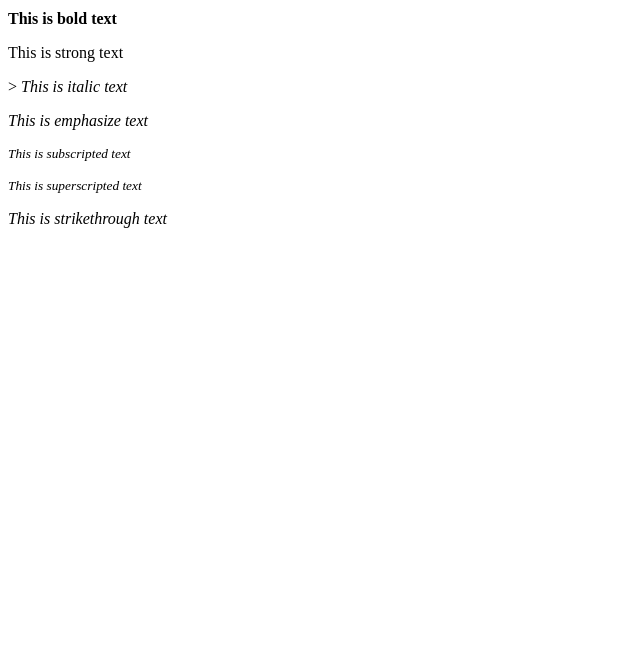
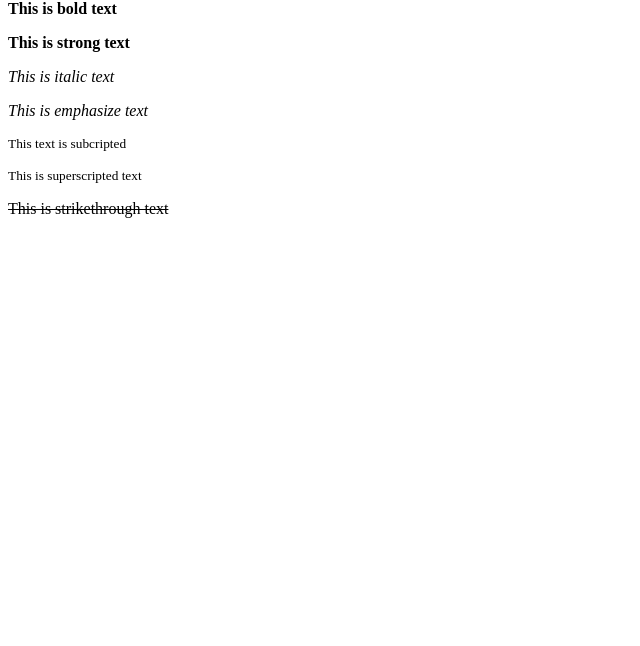
Before and after one commit to ivmaksimov/CodeFactoryHtmlDay1, a plain HTML site: page Azeb/index2.html in a window 1280 px wide. Shown: the part 154-800 px from the top of the page, without its empty margins (0-640 px from the left). Drawn offline with Linux system fonts and the light colour scheme.

Commit message:
exercise 2

```diff
--- a/Azeb/index2.html
+++ b/Azeb/index2.html
@@ -4,21 +4,20 @@
 
 <meata charset=utf-8>
 
-<titel> HTML text formatting elements </title>
+<titel> <h1> HTML text formatting elements </h1></title>
 
-<head><H1>traying to fix the mistakes</H1></head>
-
+<head><h2>Traying to fix the mistakes</H2></head>
 <body>
-<h1>HTML text formatting elements</h1>
-<p “ Here we can see the HTML elements for text formating with or without special meaning <//p>
-<p> <b> This is bold text </b> <p>
-<p> <strogn> This is strong text </strong> <p> >
-<i> This is italic text <i></p>
-<p> <ep> This is emphasize text </ep></p>
-<p> <sub> This is subscripted text </sub></p>
-<p><sup> This is superscripted text <sup></p>
-<p> <as> This is strikethrough text </as> </p>
-
+<h3>HTML text formatting elements</h3>
+<p “ Here we can see the HTML elements for text
+ formating with or without special meaning“ >
+<p><b>This is bold text</b></p>
+<p><strong>This is strong text</strong></p>
+<p><i>This is italic text</i></p>
+<p><em>This is emphasize text</em>
+<p><sub>This text is subcripted</sub></p>
+<p><sup>This is superscripted text<sup></p>
+<p><s>This is strikethrough text</s></p>
 </body>
 
 </html>
```
